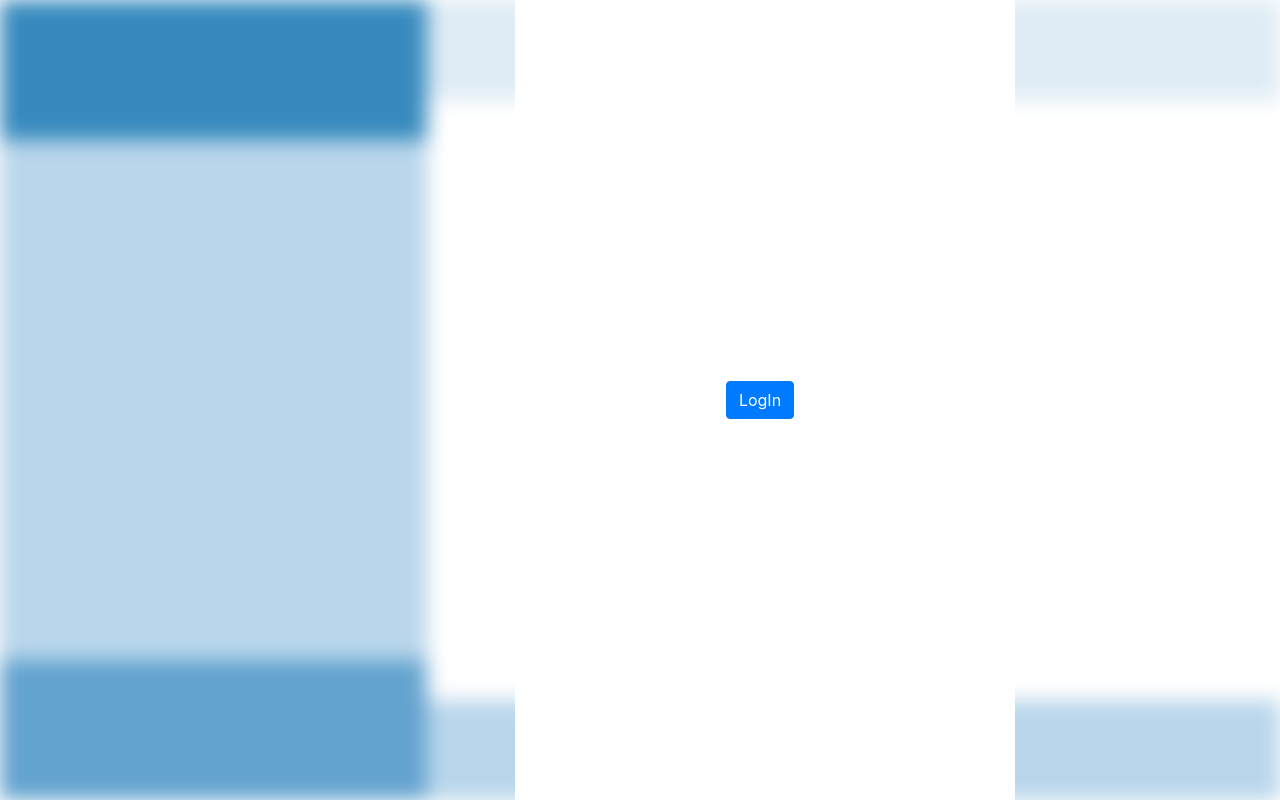
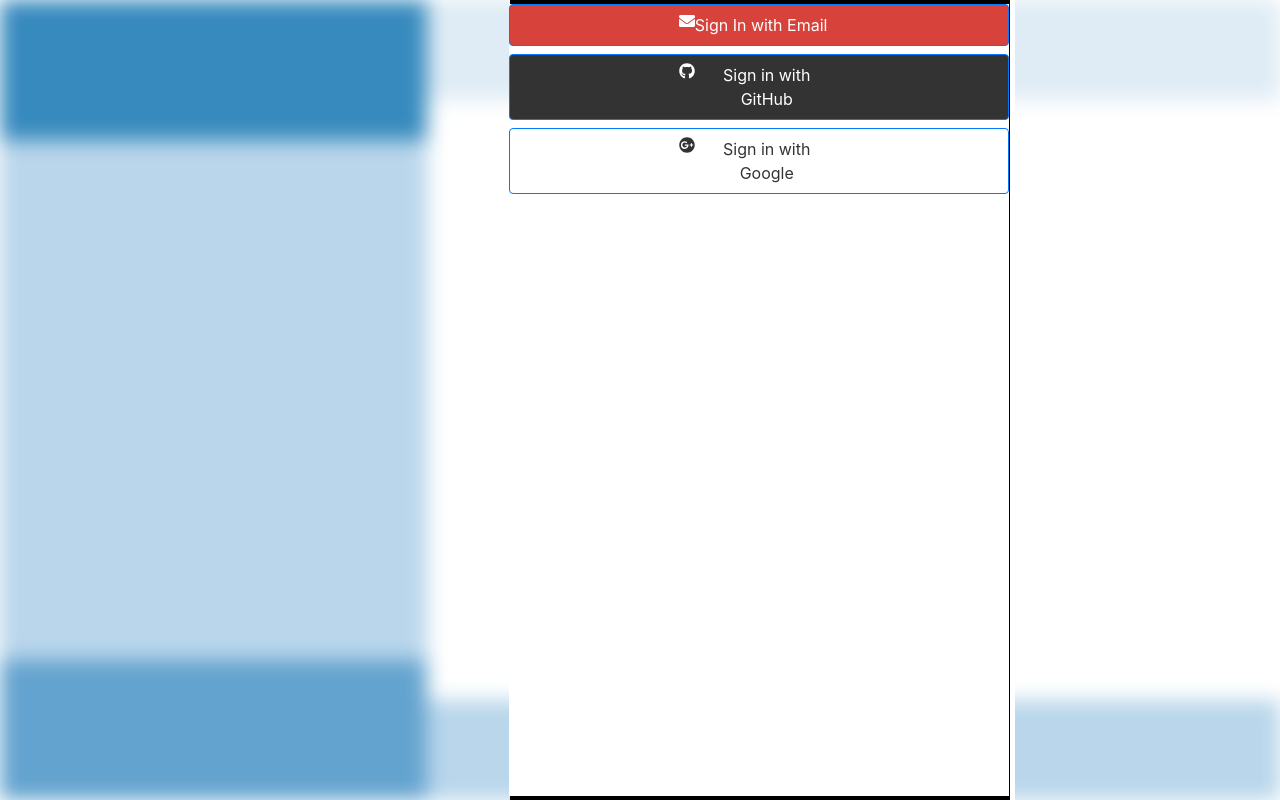
Before and after one commit to pavel-karpovich/react-chats, a React (Create React App) app: page /#/ in a window 1280 px wide. Built offline with nearby package versions, Linux system fonts and the light colour scheme.

Commit message:
Auth buttons template

```diff
--- a/package.json
+++ b/package.json
@@ -3,6 +3,10 @@
   "version": "0.1.0",
   "private": true,
   "dependencies": {
+    "@fortawesome/fontawesome-svg-core": "^1.2.25",
+    "@fortawesome/free-brands-svg-icons": "^5.11.2",
+    "@fortawesome/free-solid-svg-icons": "^5.11.2",
+    "@fortawesome/react-fontawesome": "^0.1.7",
     "@types/jest": "^24.0.22",
     "@types/node": "^12.12.7",
     "@types/react": "^16.9.11",
--- /dev/null
+++ b/src/components/auth/AuthButton.scss
@@ -0,0 +1,12 @@
+.button
+{
+  display: flex;
+  justify-content: center;
+
+  .inner {
+    width: 160px;
+    margin: 2px 10px;
+    display: flex;
+    justify-content: flex-start;
+  }
+}
--- /dev/null
+++ b/src/components/auth/AuthButton.tsx
@@ -0,0 +1,30 @@
+import React, { MouseEvent } from 'react';
+import { Button } from 'react-bootstrap';
+import { FontAwesomeIcon } from '@fortawesome/react-fontawesome';
+import { IconProp } from '@fortawesome/fontawesome-svg-core';
+import './AuthButton.scss';
+
+export interface AuthButtonProps {
+  icon: IconProp,
+  text: string,
+  onClick?: (e: MouseEvent) => void,
+  className?: string,
+};
+
+const AuthButton = function(props: AuthButtonProps) {
+  const buttonClick = function(e: MouseEvent) {
+    if (props.onClick) {
+      props.onClick(e);
+    }
+  };
+  return (
+    <Button block onClick={buttonClick} className={"button " + props.className}>
+      <div className="inner">
+        <FontAwesomeIcon icon={props.icon}></FontAwesomeIcon>
+        <span>{props.text}</span>
+      </div>
+    </Button>
+  );
+};
+
+export default AuthButton;
--- /dev/null
+++ b/src/components/auth/AuthMethods.scss
@@ -0,0 +1,21 @@
+.square-braces {
+  border: 4px solid black;
+  background-color: #fff;
+
+  &>div {
+    background-color: #fff;
+
+    .btn-email {
+      background-color: #d7433b;
+      color: #fff;
+    }
+    .btn-github {
+      background-color: #333;
+      color: #fff;
+    }
+    .btn-google {
+      background-color: #fff;
+      color: #333;
+    }
+  }
+}
--- /dev/null
+++ b/src/components/auth/AuthMethods.tsx
@@ -0,0 +1,38 @@
+import React from 'react';
+import AuthButton from './AuthButton';
+import { faEnvelope } from '@fortawesome/free-solid-svg-icons';
+import { faGithub, faGooglePlus } from '@fortawesome/free-brands-svg-icons';
+import { useDispatch } from 'react-redux';
+import { logIn } from '../../store/actions';
+import './AuthMethods.scss';
+
+const AuthMethods = function() {
+  const dispatch = useDispatch();
+  const clickHandler = () => dispatch(logIn());
+  return (
+    <div className="square-braces">
+      <div>
+        <AuthButton
+          icon={faEnvelope}
+          text="Sign In with Email"
+          className="btn-email"
+          onClick={clickHandler}
+          ></AuthButton>
+        <AuthButton
+          icon={faGithub}
+          text="Sign in with GitHub"
+          className="btn-github"
+          onClick={clickHandler}
+        ></AuthButton>
+        <AuthButton
+          icon={faGooglePlus}
+          text="Sign in with Google"
+          className="btn-google"
+          onClick={clickHandler}
+        ></AuthButton>
+      </div>
+    </div>
+  );
+};
+
+export default AuthMethods;
--- a/src/components/auth/AuthSection.tsx
+++ b/src/components/auth/AuthSection.tsx
@@ -1,15 +1,13 @@
 import React from 'react';
-import { Container, Row, Button } from 'react-bootstrap';
-import { useDispatch } from 'react-redux';
-import { logIn } from '../../store/actions';
+import { Container, Row } from 'react-bootstrap';
 import './AuthSection.scss';
+import AuthMethods from './AuthMethods';
 
 const AuthSection: React.FC = function() {
-  const dispatch = useDispatch();
   return (
     <Container fluid className="h-100 auth-sec">
       <Row className="d-flex align-items-center justify-content-center">
-        <Button onClick={() => dispatch(logIn())}>LogIn</Button>
+        <AuthMethods></AuthMethods>
       </Row>
     </Container>
   );
```
Also changed, not shown: 1 other file (tests, documents, lock files or other folders).
